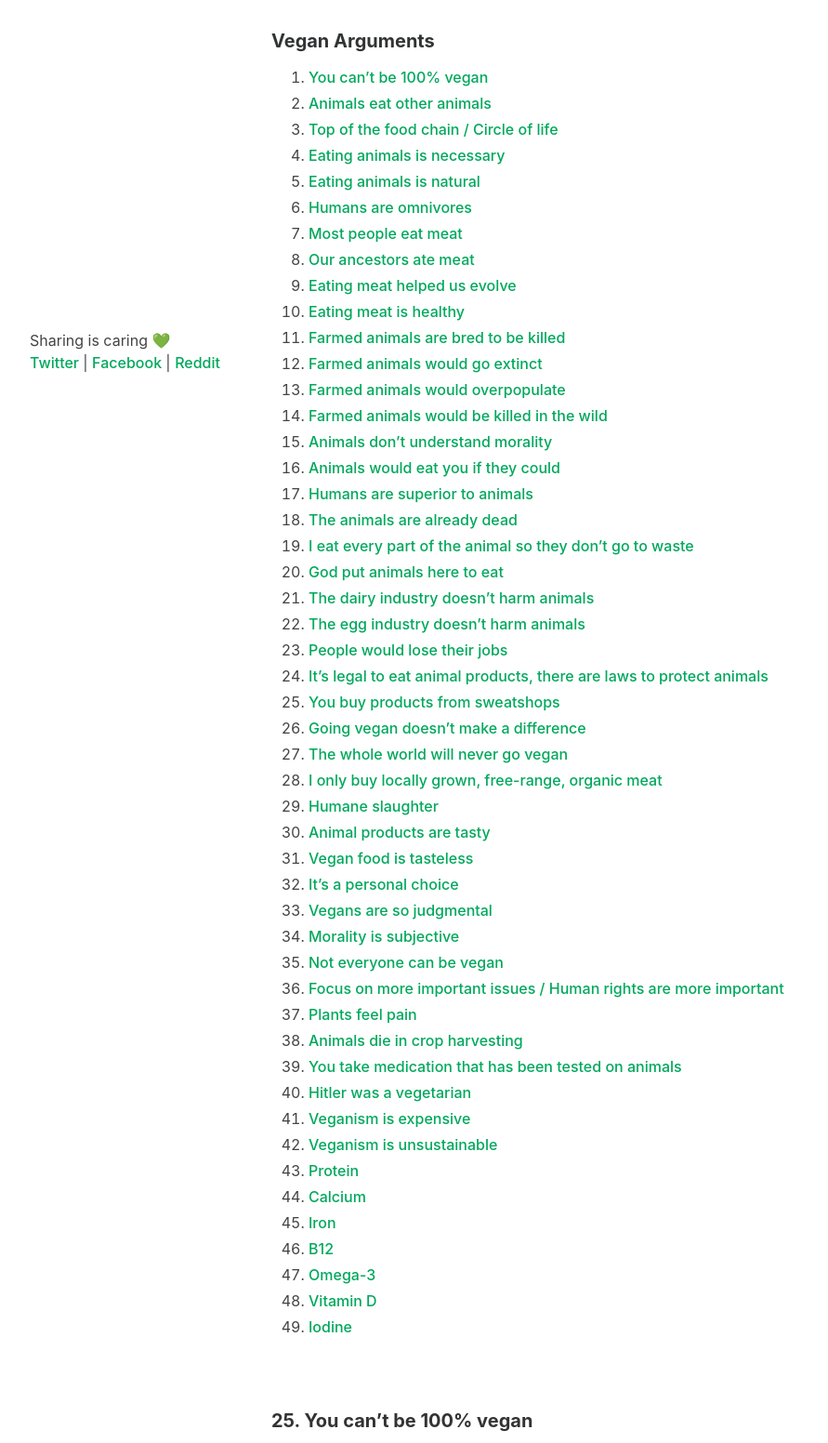
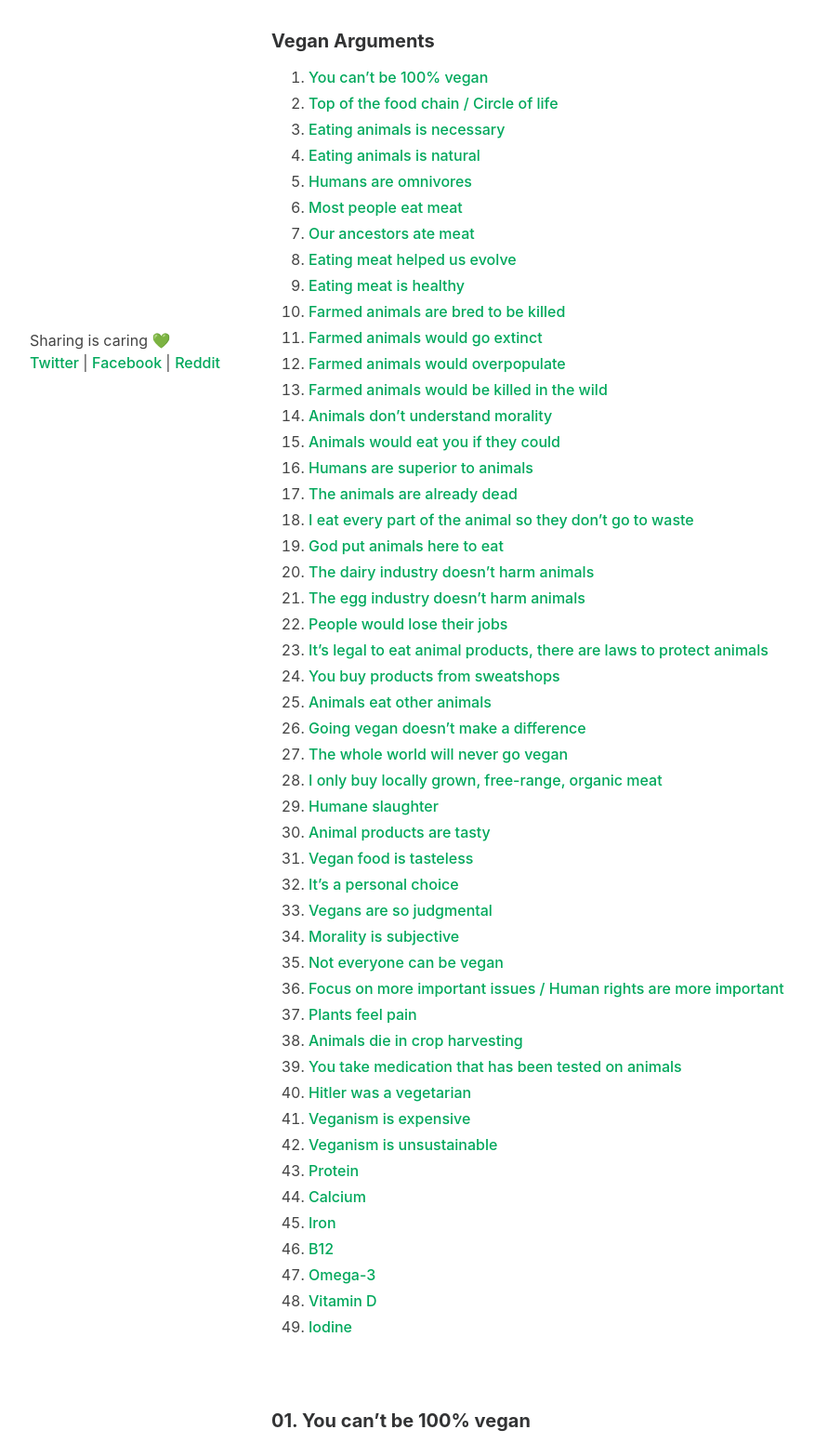
Before and after one commit to RyanRoberts/Vegan-Speak, a plain HTML site: page index.html in a window 1280 px wide. Shown: the part 332-1884 px from the top of the page at 93% size, without its empty margins (178-1069 px from the left). Drawn offline with Linux system fonts and the light colour scheme; a script that the page names is missing.

Commit message:
correction to the numbering

```diff
--- a/index.html
+++ b/index.html
@@ -324,7 +324,6 @@
       <h4 id="vegan-arguments">Vegan Arguments</h4>
       <ol>
         <li><a href="#e25">You can’t be 100% vegan</a></li>
-        <li><a href="#e1">Animals eat other animals</a></li>
         <li><a href="#e2">Top of the food chain / Circle of life</a></li>
         <li><a href="#e3">Eating animals is necessary</a></li>
         <li><a href="#e4">Eating animals is natural</a></li>
@@ -348,6 +347,7 @@
         <li><a href="#e22">People would lose their jobs</a></li>
         <li><a href="#e23">It’s legal to eat animal products, there are laws to protect animals</a></li>
         <li><a href="#e24">You buy products from sweatshops</a></li>
+        <li><a href="#e1">Animals eat other animals</a></li>
         <li><a href="#e26">Going vegan doesn’t make a difference</a></li>
         <li><a href="#e27">The whole world will never go vegan</a></li>
         <li><a href="#e28">I only buy locally grown, free-range, organic meat</a></li>
@@ -374,7 +374,7 @@
         <li><a href="#e49">Iodine</a></li>
       </ol>
 
-      <h4 id="25-you-cant-be-100-vegan"><a id="e25"></a>25. You can’t be 100% vegan</h4>
+      <h4 id="25-you-cant-be-100-vegan"><a id="e25"></a>01. You can’t be 100% vegan</h4>
       <p>First, let's take a look at the most popular modern definition of veganism:</p>
       <blockquote>
         “Veganism is a philosophy and way of living which seeks to exclude—<strong>as far as is possible and practicable</strong>—all forms of exploitation of, and cruelty to, animals for food, clothing or any other purpose.”
@@ -387,12 +387,6 @@
       <p>The primary reason we find animal by-products in so many products is because of the scale of animal industries. They produce so much waste (ligaments, bones, brains, intestines, etc), that it makes economic sense to use it elsewhere. Decreasing the production of animal products, by avoiding the main industries, would make the use of these waste products impractical.</p>
 
       <div class="youtube-player" data-id="1nDCx8AdZKI"></div>
-
-      <h4 id="1-animals-eat-other-animals"><a id="e1"></a>1. Animals eat other animals</h4>
-      <p>We should not base our ethics as a society on what animals do in nature. Lions eat their offsprings if they don’t have enough food, engage in violent territorial disputes and forcibly impregnate females. Dogs smell each others’ backside when they first meet. Many animals even kill <a href="https://www.sciencefocus.com/qa/do-animals-murder-their-own-species">members of their own species</a>. If we say that animal behaviour is a basis for human morality, we could advocate murder, infanticide, rape and several other unethical and/or disgusting behaviour that are commonplace in nature.</p>
-      <p>Another crucial point is that animals in the wild kill to survive. We don’t need to eat other animals to survive, and doing so causes suffering, so if we can avoid it, we should. Animals are clearly not good ethical role models.</p>
-
-      <div class="youtube-player" data-id="lyQyI280YEo"></div>
 
       <h4 id="2-top-of-the-food-chain--circle-of-life"><a id="e2"></a>2. Top of the food chain / Circle of life</h4>
       <p>Scientists have proven that we are in fact not at the top of the food chain. This <a href="https://www.pnas.org/content/110/51/20617">study</a> by the National Academy of Sciences of the United States concluded that “humans are similar to anchovy or pigs and cannot be considered apex predators”. This means that everyone who uses the “circle of life” or “we’re at the top of the food chain” argument should be fine with being violently eaten by other animals higher in the food chain like lions or bears. In fact, they should be fine with having the same treatment as pigs since we are at their same level in the “food chain”.</p>
@@ -516,6 +510,12 @@
       <h4 id="24-you-buy-products-from-sweatshops"><a id="e24"></a>24. You buy products from sweatshops</h4>
       <p>Trying to invalidate veganism by saying vegans still cause harm by buying from sweatshops is a form of the “al tu quoque” fallacy. The truth of a statement or philosophy not determined by the individuals who believe in it. If a murderer says it’s wrong to commit murder, that doesn’t make murdering people right. If a vegan says it’s wrong to kill animals for food, but causes some harm elsewhere, that doesn’t make killing animals right. It is impossible to cause zero harm, and no vegan claims perfection, but we’re trying to reduce our impact as far as practicable and possible.</p>
       <p>Plus, buying animal products is not helping workers in unfair conditions. Being vegan and buying from sweatshops is better than not being vegan and <em>still</em> buying from sweatshops. But what if we saw the argument the other way round? In other words, that the logical conclusion, if you’re against slave labour, is that you’re against all oppression, including animal oppression.</p>
+
+      <h4 id="1-animals-eat-other-animals"><a id="e1"></a>25. Animals eat other animals</h4>
+      <p>We should not base our ethics as a society on what animals do in nature. Lions eat their offsprings if they don’t have enough food, engage in violent territorial disputes and forcibly impregnate females. Dogs smell each others’ backside when they first meet. Many animals even kill <a href="https://www.sciencefocus.com/qa/do-animals-murder-their-own-species">members of their own species</a>. If we say that animal behaviour is a basis for human morality, we could advocate murder, infanticide, rape and several other unethical and/or disgusting behaviour that are commonplace in nature.</p>
+      <p>Another crucial point is that animals in the wild kill to survive. We don’t need to eat other animals to survive, and doing so causes suffering, so if we can avoid it, we should. Animals are clearly not good ethical role models.</p>
+
+      <div class="youtube-player" data-id="lyQyI280YEo"></div>
 
 
       <h4 id="26-going-vegan-doesnt-make-a-difference"><a id="e26"></a>26. Going vegan doesn’t make a difference</h4>
```
